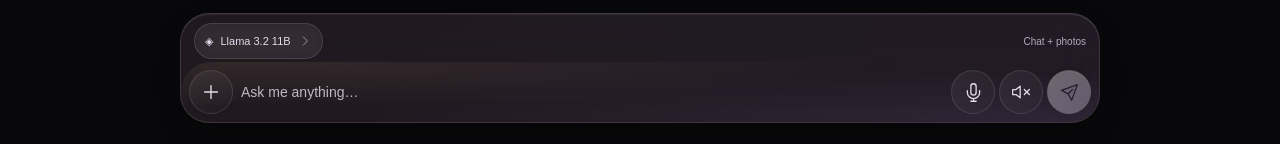
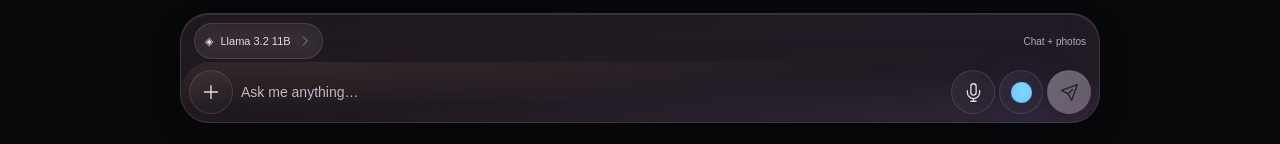
Before and after one commit to abees-io/perzo, a Next.js app: page / in a window 1280 px wide. Shown: the part 653-797 px from the top of the page. Built offline with nearby package versions, Linux system fonts and the light colour scheme.

Commit message:
Replace voice controls with animated orb

```diff
--- a/src/components/perzo-chat.tsx
+++ b/src/components/perzo-chat.tsx
@@ -764,7 +764,16 @@ export function PerzoChat() {
                             aria-label={speakingId === message.id ? "Stop voice reading" : "Read message out loud"}
                             title={speakingId === message.id ? "Stop reading" : "Read out loud"}
                           >
-                            <Icon name={speakingId === message.id ? "volume-mute" : "volume"} size={15} />
+                            <span
+                              className="iridescent-orb voice-orb message-voice-orb"
+                              aria-hidden="true"
+                              style={{
+                                width: "15px",
+                                height: "15px",
+                                transform: speakingId === message.id ? "scale(1.65)" : "scale(1)",
+                                filter: speakingId === message.id ? "contrast(125%) brightness(125%)" : undefined,
+                              }}
+                            />
                           </button>
                         )}
                       </div>
@@ -951,7 +960,7 @@ export function PerzoChat() {
                 />
                 <button
                   type="button"
-                  className={`speaker-toggle-btn ${autoSpeak ? "is-active" : ""}`}
+                  className={`speaker-toggle-btn voice-orb-control ${autoSpeak || speakingId ? "is-active" : ""}`}
                   onClick={() => {
                     const next = !autoSpeak;
                     setAutoSpeak(next);
@@ -965,7 +974,19 @@ export function PerzoChat() {
                   aria-pressed={autoSpeak}
                   title={autoSpeak ? "Voice feedback: ON (Click to turn off)" : "Voice feedback: OFF (Click to turn on auto-speak)"}
                 >
-                  <Icon name={autoSpeak ? "volume" : "volume-mute"} size={20} />
+                  <span
+                    className="iridescent-orb voice-orb"
+                    aria-hidden="true"
+                    style={{
+                      width: "21px",
+                      height: "21px",
+                      transform: autoSpeak || speakingId ? "scale(1.75)" : "scale(1)",
+                      filter: autoSpeak || speakingId ? "contrast(125%) brightness(125%)" : undefined,
+                      boxShadow: autoSpeak || speakingId
+                        ? "0 0 18px rgba(56, 189, 248, 0.9), 0 0 32px rgba(37, 99, 235, 0.55)"
+                        : undefined,
+                    }}
+                  />
                 </button>
                 <button
                   className="send-button"
```
